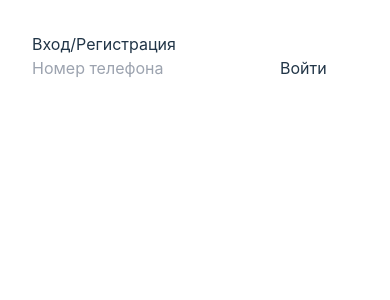
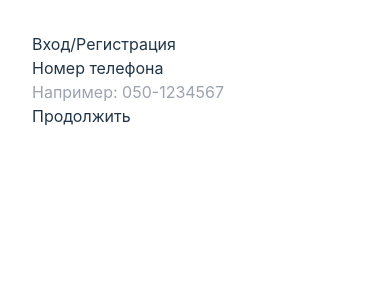
Before and after one commit to Kokoss74/haim-clicker, a React (Vite) app: page / in a window 390 px wide. Shown: the top 300 px of the page. Built offline with nearby package versions, Linux system fonts and the light colour scheme; no server answers.

Commit message:
phone number validation & fix signin/signup

```diff
--- a/src/components/Login.tsx
+++ b/src/components/Login.tsx
@@ -1,81 +1,135 @@
 import React, { useState } from "react";
-import { supabase } from "../supabase/client";
+import { useSupabase } from "../hooks/useSupabase";
+import { User } from "../types/user";
+import { toast } from "react-toastify";
 
 interface LoginProps {
-  setUser: (user: any) => void;
+  setUser: (user: User) => void;
 }
 
 const Login: React.FC<LoginProps> = ({ setUser }) => {
   const [phoneNumber, setPhoneNumber] = useState("");
   const [name, setName] = useState("");
-  const [isRegistered, setIsRegistered] = useState(false);
+  const [showRegistration, setShowRegistration] = useState(false);
+  const [phoneError, setPhoneError] = useState("");
+  const { loginUser, registerUser } = useSupabase();
 
-  const handleLogin = async () => {
-    // Проверка наличия пользователя в базе данных
-    const { data, error } = await supabase
-      .from("users")
-      .select("*")
-      .eq("phone_number", phoneNumber)
-      .single();
+  // Функция для валидации израильского номера телефона
+  const validateIsraeliPhoneNumber = (phone: string): boolean => {
+    // Регулярное выражение для проверки израильского номера телефона
+    // Поддерживает форматы:
+    // - 05X-XXXXXXX или 05XXXXXXXX (мобильные)
+    // - +972-5X-XXXXXXX или +9725XXXXXXXX (международный формат)
+    const israeliPhoneRegex = /^(?:(?:\+972|0)(?:-)?(?:5|7|8|9))(?:\d{7,9})$/;
+    return israeliPhoneRegex.test(phone.replace(/\s|-/g, ""));
+  };
 
-    if (error) {
-      console.error("Ошибка при проверке пользователя:", error);
-      alert("Ошибка при входе. Попробуйте еще раз.");
+  // Функция для форматирования номера телефона (удаление лишних символов)
+  const formatPhoneNumber = (phone: string): string => {
+    return phone.replace(/\s|-|\(|\)/g, "");
+  };
+
+  const handlePhoneChange = (e: React.ChangeEvent<HTMLInputElement>) => {
+    const value = e.target.value;
+    setPhoneNumber(value);
+    setPhoneError("");
+  };
+
+  const handleCheckUser = async () => {
+    // Форматируем номер телефона
+    const formattedPhone = formatPhoneNumber(phoneNumber);
+
+    // Проверяем формат номера
+    if (!validateIsraeliPhoneNumber(formattedPhone)) {
+      setPhoneError("Неверный формат номера телефона. Введите номер в израильском формате (например, 050-1234567)");
       return;
     }
 
-    if (data) {
+    // Проверка наличия пользователя в базе данных
+    const user = await loginUser(formattedPhone);
+
+    if (user) {
       // Пользователь существует, устанавливаем его в состояние
-      setUser(data);
-      localStorage.setItem("user", JSON.stringify(data));
+      setUser(user);
     } else {
       // Пользователь не зарегистрирован, показываем форму регистрации
-      setIsRegistered(true);
+      setShowRegistration(true);
     }
   };
 
   const handleRegister = async () => {
-    // Регистрация пользователя
-    const { data, error } = await supabase
-      .from("users")
-      .insert([{ phone_number: phoneNumber, name: name }])
-      .select()
-      .single();
-
-    if (error) {
-      console.error("Ошибка при регистрации:", error);
-      alert("Ошибка при регистрации. Попробуйте еще раз.");
+    // Проверяем, что имя не пустое
+    if (!name.trim()) {
+      toast.error("Введите ваше имя");
       return;
     }
 
+    // Форматируем номер телефона
+    const formattedPhone = formatPhoneNumber(phoneNumber);
+
+    // Проверяем формат номера еще раз
+    if (!validateIsraeliPhoneNumber(formattedPhone)) {
+      setPhoneError("Неверный формат номера телефона. Введите номер в израильском формате (например, 050-1234567)");
+      return;
+    }
+
+    // Регистрация пользователя
+    const user = await registerUser(name, formattedPhone);
+
+    if (user) {
       // Успешная регистрация, устанавливаем пользователя в состояние
-    setUser(data);
-    localStorage.setItem("user", JSON.stringify(data));
-    setIsRegistered(false);
+      setUser(user);
+      setShowRegistration(false);
+    }
   };
 
   return (
-    <div>
+    <div className="login-container">
       <h2>Вход/Регистрация</h2>
-      {isRegistered ? (
-        <div>
+      {showRegistration ? (
+        <div className="registration-form">
+          <div className="form-group">
+            <label htmlFor="name">Имя</label>
             <input
+              id="name"
               type="text"
-            placeholder="Имя"
+              placeholder="Введите ваше имя"
               value={name}
               onChange={(e) => setName(e.target.value)}
             />
-          <button onClick={handleRegister}>Зарегистрироваться</button>
+          </div>
+          <div className="form-group">
+            <label htmlFor="phone">Номер телефона</label>
+            <input
+              id="phone"
+              type="tel"
+              placeholder="Например: 050-1234567"
+              value={phoneNumber}
+              onChange={handlePhoneChange}
+              className={phoneError ? "error" : ""}
+            />
+            {phoneError && <p className="error-message">{phoneError}</p>}
+          </div>
+          <div className="button-group">
+            <button onClick={() => setShowRegistration(false)}>Назад</button>
+            <button onClick={handleRegister} className="primary-button">Зарегистрироваться</button>
+          </div>
         </div>
       ) : (
-        <div>
+        <div className="login-form">
+          <div className="form-group">
+            <label htmlFor="phone">Номер телефона</label>
             <input
+              id="phone"
               type="tel"
-            placeholder="Номер телефона"
+              placeholder="Например: 050-1234567"
               value={phoneNumber}
-            onChange={(e) => setPhoneNumber(e.target.value)}
+              onChange={handlePhoneChange}
+              className={phoneError ? "error" : ""}
             />
-          <button onClick={handleLogin}>Войти</button>
+            {phoneError && <p className="error-message">{phoneError}</p>}
+          </div>
+          <button onClick={handleCheckUser} className="primary-button">Продолжить</button>
         </div>
       )}
     </div>
```
Lines whose indentation alone changed are shown as unchanged.
